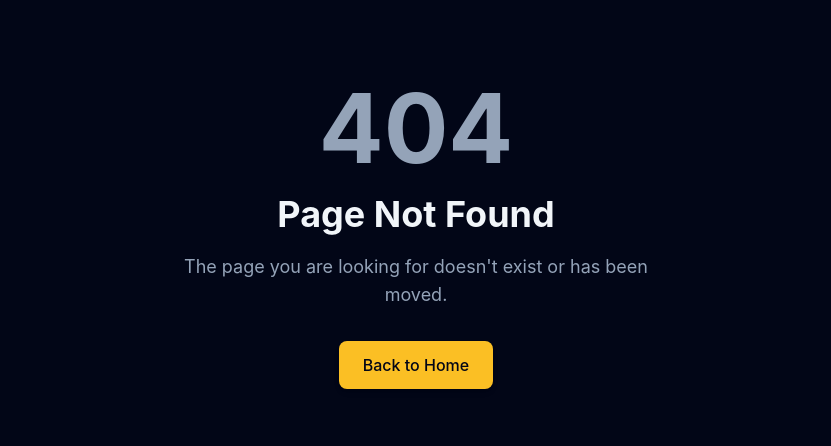
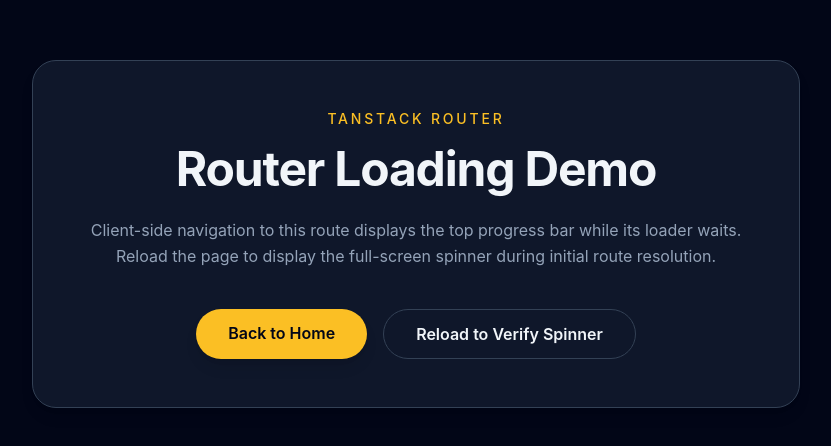
Before and after one commit to RingoTangs/react-app, a React (Vite) app: page /loading in a window 1280 px wide. Before the commit this address had no page. Shown: the part 166-612 px from the top of the page, without its empty margins (224-1055 px from the left). Built offline with nearby package versions, Linux system fonts and the light colour scheme.

Commit message:
feat: add loading route and demo page with loading feedback

```diff
--- a/src/app/router/routeTree.gen.ts
+++ b/src/app/router/routeTree.gen.ts
@@ -12,6 +12,7 @@ import { Route as rootRouteImport } from './../../routes/__root'
 import { Route as IndexRouteImport } from './../../routes/index'
 import { Route as SplatRouteImport } from './../../routes/$'
 import { Route as ErrorRouteImport } from './../../routes/error'
+import { Route as LoadingRouteImport } from './../../routes/loading'
 
 const IndexRoute = IndexRouteImport.update({
   id: '/',
@@ -28,35 +29,44 @@ const ErrorRoute = ErrorRouteImport.update({
   path: '/error',
   getParentRoute: () => rootRouteImport,
 } as any)
+const LoadingRoute = LoadingRouteImport.update({
+  id: '/loading',
+  path: '/loading',
+  getParentRoute: () => rootRouteImport,
+} as any)
 
 export interface FileRoutesByFullPath {
   '/': typeof IndexRoute
   '/$': typeof SplatRoute
   '/error': typeof ErrorRoute
+  '/loading': typeof LoadingRoute
 }
 export interface FileRoutesByTo {
   '/': typeof IndexRoute
   '/$': typeof SplatRoute
   '/error': typeof ErrorRoute
+  '/loading': typeof LoadingRoute
 }
 export interface FileRoutesById {
   __root__: typeof rootRouteImport
   '/': typeof IndexRoute
   '/$': typeof SplatRoute
   '/error': typeof ErrorRoute
+  '/loading': typeof LoadingRoute
 }
 export interface FileRouteTypes {
   fileRoutesByFullPath: FileRoutesByFullPath
-  fullPaths: '/' | '/$' | '/error'
+  fullPaths: '/' | '/$' | '/error' | '/loading'
   fileRoutesByTo: FileRoutesByTo
-  to: '/' | '/$' | '/error'
-  id: '__root__' | '/' | '/$' | '/error'
+  to: '/' | '/$' | '/error' | '/loading'
+  id: '__root__' | '/' | '/$' | '/error' | '/loading'
   fileRoutesById: FileRoutesById
 }
 export interface RootRouteChildren {
   IndexRoute: typeof IndexRoute
   SplatRoute: typeof SplatRoute
   ErrorRoute: typeof ErrorRoute
+  LoadingRoute: typeof LoadingRoute
 }
 
 declare module '@tanstack/react-router' {
@@ -82,6 +92,13 @@ declare module '@tanstack/react-router' {
       preLoaderRoute: typeof ErrorRouteImport
       parentRoute: typeof rootRouteImport
     }
+    '/loading': {
+      id: '/loading'
+      path: '/loading'
+      fullPath: '/loading'
+      preLoaderRoute: typeof LoadingRouteImport
+      parentRoute: typeof rootRouteImport
+    }
   }
 }
 
@@ -89,6 +106,7 @@ const rootRouteChildren: RootRouteChildren = {
   IndexRoute: IndexRoute,
   SplatRoute: SplatRoute,
   ErrorRoute: ErrorRoute,
+  LoadingRoute: LoadingRoute,
 }
 export const routeTree = rootRouteImport
   ._addFileChildren(rootRouteChildren)
--- a/src/routes/error.tsx
+++ b/src/routes/error.tsx
@@ -1,15 +1,11 @@
 import { createFileRoute } from '@tanstack/react-router'
 import { SITE_NAME } from '@/app/site'
-import { sleep } from '@/lib'
 
 const ErrorDemoPage: React.FC = () => {
   throw new Error('Intentional error for testing the route error boundary.')
 }
 
 export const Route = createFileRoute('/error')({
-  loader: () => {
-    return sleep(1500)
-  },
   head: () => ({
     meta: [
       { title: `Error Demo - ${SITE_NAME}` },
--- a/src/routes/index.tsx
+++ b/src/routes/index.tsx
@@ -40,10 +40,16 @@ const HomePage: React.FC = () => {
             environment config, monitoring, providers, and transport concerns
             into clear boundaries.
           </p>
-          <div className="mt-10 flex justify-center gap-4">
+          <div className="mt-10 flex flex-wrap justify-center gap-4">
+            <Link
+              to="/loading"
+              className="bg-primary text-primary-foreground hover:bg-primary-hover focus-visible:outline-ring rounded-full px-8 py-3 font-semibold shadow-lg transition-all duration-300 hover:-translate-y-0.5 focus-visible:outline-2 focus-visible:outline-offset-2"
+            >
+              Verify Router Loading
+            </Link>
             <Link
               to="/error"
-              className="bg-primary text-primary-foreground hover:bg-primary-hover focus-visible:outline-ring rounded-full px-8 py-3 font-semibold shadow-lg transition-all duration-300 hover:-translate-y-0.5 focus-visible:outline-2 focus-visible:outline-offset-2"
+              className="border-border bg-surface text-foreground hover:border-muted-foreground hover:bg-surface-hover focus-visible:outline-ring rounded-full border px-8 py-3 font-semibold backdrop-blur-sm transition-all duration-300 focus-visible:outline-2 focus-visible:outline-offset-2"
             >
               Verify Error Boundary
             </Link>
--- /dev/null
+++ b/src/routes/loading.tsx
@@ -0,0 +1,51 @@
+import { createFileRoute, Link } from '@tanstack/react-router'
+import { SITE_NAME } from '@/app/site'
+import { sleep } from '@/lib'
+
+const LoadingDemoPage: React.FC = () => {
+  return (
+    <div className="bg-background flex min-h-screen items-center justify-center px-6 py-20">
+      <main className="border-border bg-surface w-full max-w-3xl rounded-3xl border p-8 text-center shadow-lg sm:p-12">
+        <p className="text-primary text-sm font-medium tracking-[0.2em] uppercase">
+          TanStack Router
+        </p>
+        <h1 className="text-foreground mt-4 text-4xl font-bold tracking-tight sm:text-5xl">
+          Router Loading Demo
+        </h1>
+        <p className="text-muted-foreground mx-auto mt-6 max-w-2xl leading-relaxed">
+          Client-side navigation to this route displays the top progress bar
+          while its loader waits. Reload the page to display the full-screen
+          spinner during initial route resolution.
+        </p>
+        <div className="mt-10 flex flex-wrap justify-center gap-4">
+          <Link
+            to="/"
+            className="bg-primary text-primary-foreground hover:bg-primary-hover focus-visible:outline-ring rounded-full px-8 py-3 font-semibold shadow-lg transition-all duration-300 hover:-translate-y-0.5 focus-visible:outline-2 focus-visible:outline-offset-2"
+          >
+            Back to Home
+          </Link>
+          <a
+            href="/loading"
+            className="border-border bg-surface text-foreground hover:border-muted-foreground hover:bg-surface-hover focus-visible:outline-ring rounded-full border px-8 py-3 font-semibold transition-all duration-300 focus-visible:outline-2 focus-visible:outline-offset-2"
+          >
+            Reload to Verify Spinner
+          </a>
+        </div>
+      </main>
+    </div>
+  )
+}
+
+export const Route = createFileRoute('/loading')({
+  loader: () => sleep(1500),
+  head: () => ({
+    meta: [
+      { title: `Router Loading Demo - ${SITE_NAME}` },
+      {
+        name: 'description',
+        content: 'Demonstrates initial and navigation loading feedback.',
+      },
+    ],
+  }),
+  component: LoadingDemoPage,
+})
```
Also changed, not shown: 2 other files (tests, documents, lock files or other folders).
